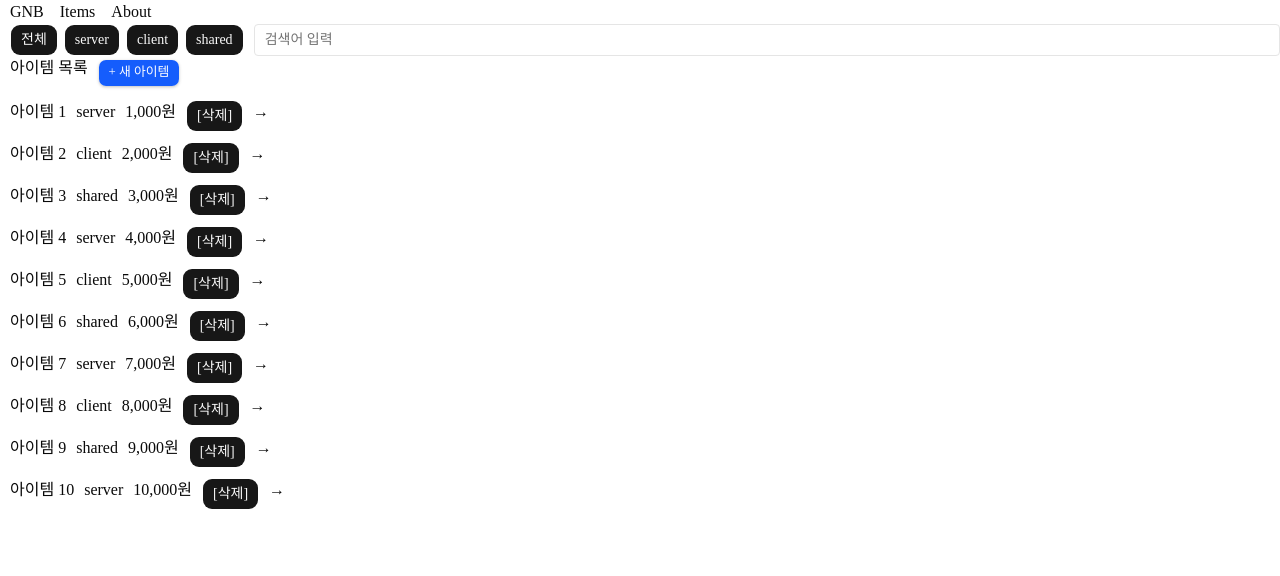
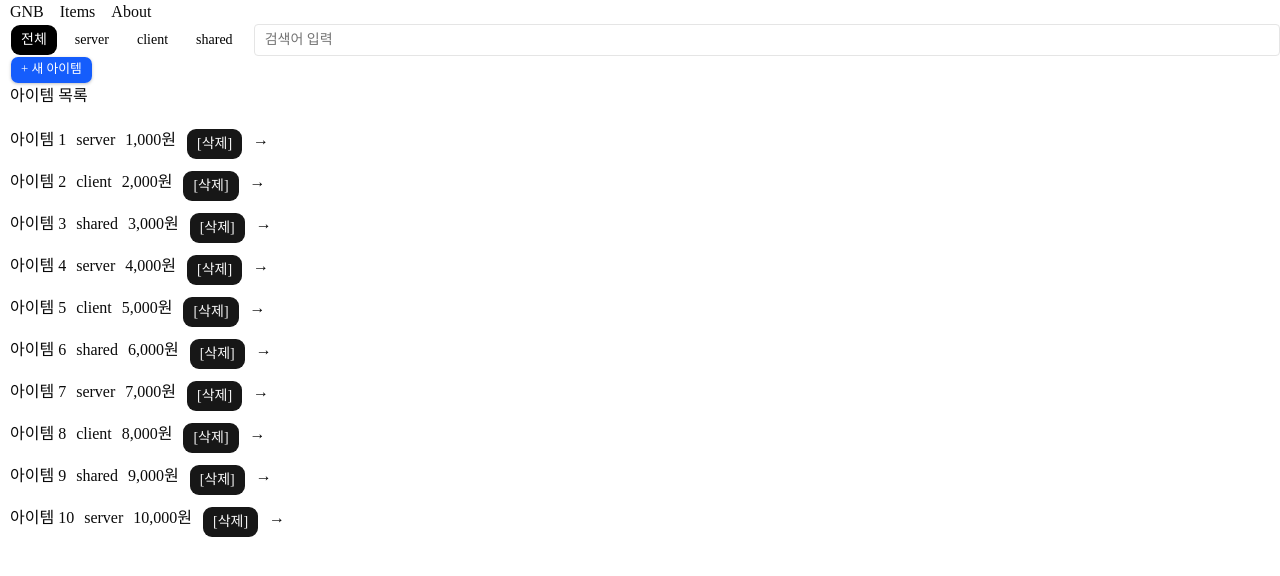
Before and after one commit to angrymusic/nextjs-onboarding, a Next.js app: page /items in a window 1280 px wide. Shown: the top 576 px of the page. Built offline with nearby package versions, Linux system fonts and the light colour scheme.

Commit message:
refactorL: codex review 적용

```diff
--- a/src/app/components/items/create-item-form.tsx
+++ b/src/app/components/items/create-item-form.tsx
@@ -41,7 +41,10 @@ type CreateItemFormProps = {
   onCancel?: () => void;
 };
 
-export default function CreateItemForm({ onSuccess, onCancel }: CreateItemFormProps) {
+export default function CreateItemForm({
+  onSuccess,
+  onCancel,
+}: CreateItemFormProps) {
   const queryClient = useQueryClient();
 
   const [name, setName] = useState("");
@@ -121,10 +124,6 @@ export default function CreateItemForm({ onSuccess, onCancel }: CreateItemFormPr
           />
         </div>
 
-        {createMutation.isError && (
-          <p className="text-sm text-red-600">{createMutation.error.message}</p>
-        )}
-
         <div className="flex justify-end gap-2 pt-2">
           <Button
             type="button"
--- a/src/app/components/items/item-filter-bar.tsx
+++ b/src/app/components/items/item-filter-bar.tsx
@@ -19,7 +19,13 @@ function ItemCategoryTabs() {
       {categories.map((item) => {
         const isActive = category === item;
         return (
-          <Button key={item} type="button" onClick={() => setCategory(item)}>
+          <Button
+            key={item}
+            type="button"
+            aria-pressed={isActive}
+            className={isActive ? "bg-black text-white" : "bg-white text-black"}
+            onClick={() => setCategory(item)}
+          >
             {item === "all" ? "전체" : item}
           </Button>
         );
--- a/src/app/components/items/item-list.tsx
+++ b/src/app/components/items/item-list.tsx
@@ -5,7 +5,6 @@ import { formatNumber } from "@/lib/utils";
 import { useItemFilter } from "@/stores/item-filter";
 import { useMutation, useQuery, useQueryClient } from "@tanstack/react-query";
 import Link from "next/link";
-import CreateItemDialog from "./create-item-dialog";
 
 type ItemsResponse = {
   rows: Item[];
@@ -76,7 +75,6 @@ export default function ItemList() {
       <div className="flex items-center gap-2.5 pb-2.5">
         <span className="pb-2.5">아이템 목록 </span>
         {deleteMutation.isPending && <span>(삭제중...)</span>}
-        <CreateItemDialog />
       </div>
 
       <ul className="flex flex-col gap-2.5">
--- a/src/app/items/page.tsx
+++ b/src/app/items/page.tsx
@@ -6,6 +6,7 @@ export default function ItemsPage() {
   return (
     <div className="ml-2.5">
       <ItemFilterBar />
+      <CreateItemDialog />
       <ItemList />
     </div>
   );
```
